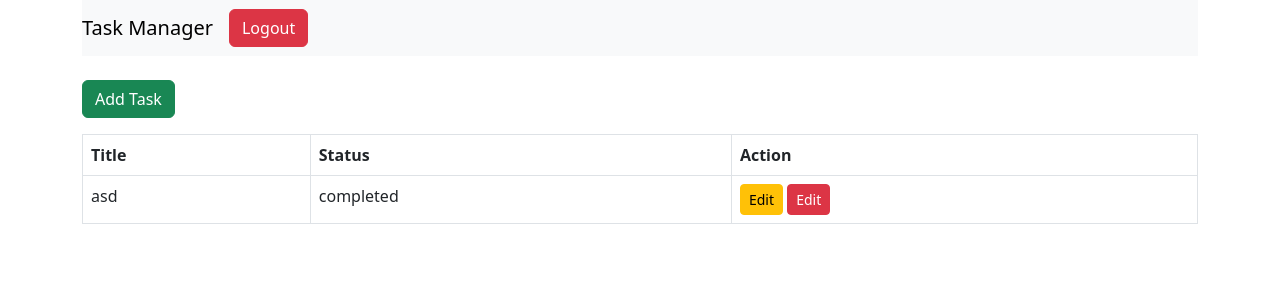
After one commit to FilipTrajanovik/Django-2025, a Django app: page /tasks/ in a window 1280 px wide. The commit adds this page. Shown: the top 300 px of the page. Run offline with Django 5.2, Linux system fonts and the light colour scheme; a user stored in the database is signed in; data comes from the database, SQL or seed files in the repository; both versions use the stored data as it was after the commit.

Commit message:
final(casual HTML)

```diff
--- a/taskProject/task_manager/task_manager/urls.py
+++ b/taskProject/task_manager/task_manager/urls.py
@@ -1,3 +1,4 @@
+
 """
 URL configuration for task_manager project.
 
@@ -16,7 +17,9 @@ Including another URLconf
 """
 from django.contrib import admin
 from django.urls import path
+from django.urls import path, include
 
 urlpatterns = [
     path('admin/', admin.site.urls),
+    path('', include('tasks.urls'))
 ]
--- a/taskProject/task_manager/tasks/templates/base.html
+++ b/taskProject/task_manager/tasks/templates/base.html
@@ -2,9 +2,19 @@
 <html lang="en">
 <head>
     <meta charset="UTF-8">
-    <title>Title</title>
+    <title>Task Manager</title>
+    <link rel="stylesheet" href="https://cdn.jsdelivr.net/npm/bootstrap@5.3.0/dist/css/bootstrap.min.css">
+
 </head>
-<body>
-
+<body class="container">
+    <nav class="navbar navbar-expand-lg navbar-light bg-light">
+        <a class="navbar-brand" href="{% url 'task_list' %}">Task Manager</a>
+        {% if user.is_authenticated %}
+            <a class="btn btn-danger" href="{% url 'logout' %}">Logout</a>
+        {% else %}
+            <a class="btn btn-primary" href="{% url 'login' %}">Login</a>
+        {% endif %}
+    </nav>
+    <div class="mt-4">{% block content %}{% endblock %}</div>
 </body>
 </html>
--- /dev/null
+++ b/taskProject/task_manager/tasks/templates/tasks/task_list.html
@@ -0,0 +1,29 @@
+{% extends "base.html" %}
+{% block content %}
+    <a href="{% url 'task_create'%}" class="btn btn-success">Add Task</a>
+    <table class="table table-bordered mt-3">
+        <thead>
+            <tr>
+                <th>Title</th>
+                <th>Status</th>
+                <th>Action</th>
+            </tr>
+        </thead>
+    <tbody>
+        {% for task in tasks %}
+            <tr>
+                <td>
+                    {{ task.title }}
+                </td>
+                <td>
+                    {{ task.status }}
+                </td>
+                <td>
+                    <a href="{% url 'task_edit' task.id %}" class="btn btn-warning btn-sm">Edit</a>
+                    <a href="{% url 'task_delete' task.id %}" class="btn btn-danger btn-sm">Edit</a>
+                </td>
+            </tr>
+        {% endfor %}
+    </tbody>
+    </table>
+{% endblock %}
--- /dev/null
+++ b/taskProject/task_manager/tasks/urls.py
@@ -0,0 +1,11 @@
+from django.contrib.auth.views import LogoutView
+from django.urls import path
+from .views import task_list, task_create, task_edit, task_delete
+
+urlpatterns = [
+    path('tasks/', task_list, name='task_list'),
+    path('tasks/new', task_create, name='task_create'),
+    path('tasks/edit/<int:task_id>/', task_edit, name='task_edit'),
+    path('tasks/delete/<int:task_id>/', task_delete, name='task_delete'),
+    path('logout/', LogoutView.as_view(), name='logout')
+]
--- a/taskProject/task_manager/tasks/views.py
+++ b/taskProject/task_manager/tasks/views.py
@@ -16,7 +16,8 @@ def task_list(request):
     else:
         task = Task.objects.filter(assigned_to=request.user)
 
-    return render(request, 'tasks/task_list.html', {'tasks', tasks})
+    return render(request, 'tasks/task_list.html', {'tasks': task})
+
 
 @login_required
 def task_create(request):
```
Also changed, not shown: taskProject/task_manager/api.py (added, +36 -0 lines), taskProject/task_manager/db.sqlite3.
